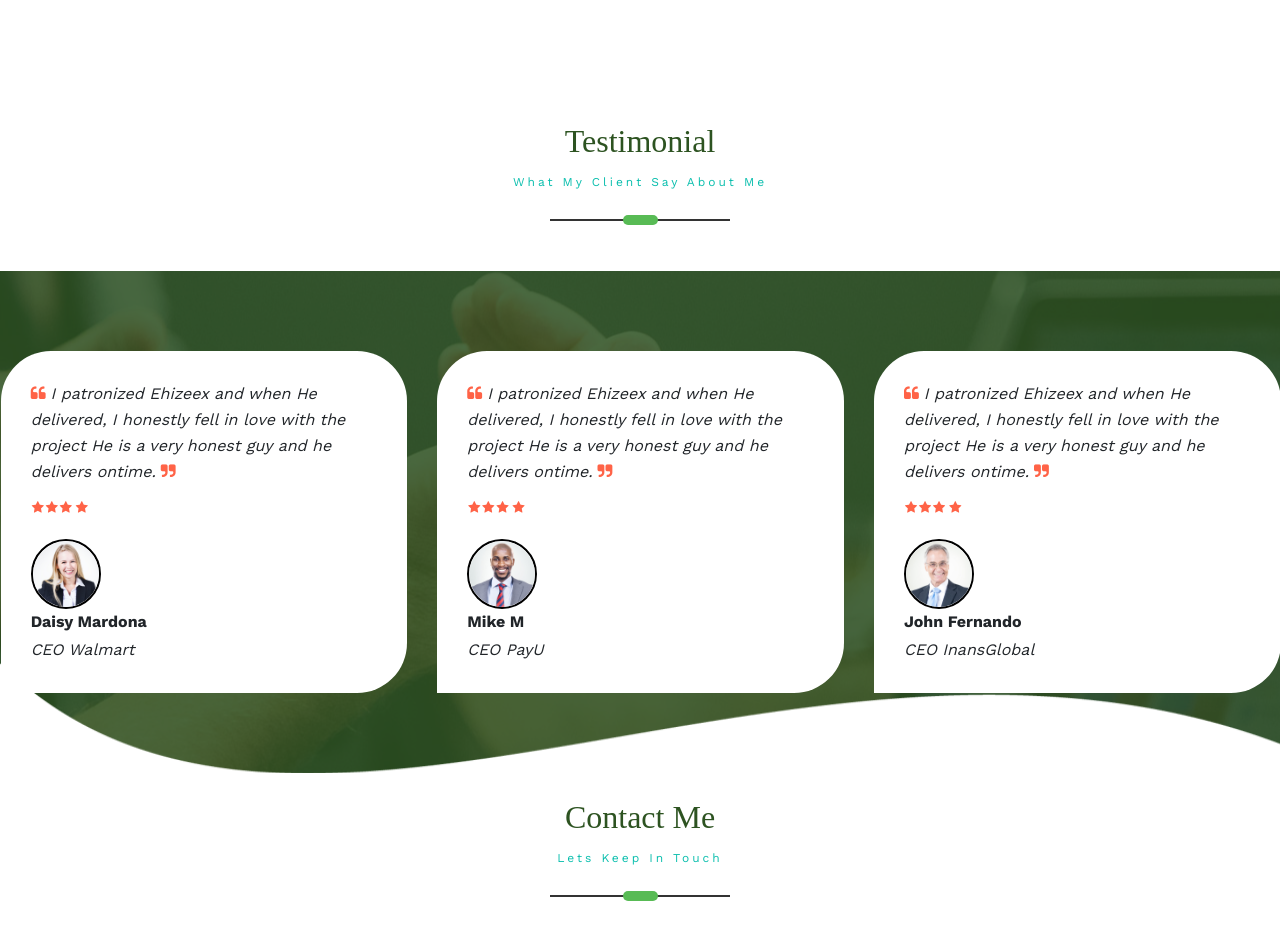
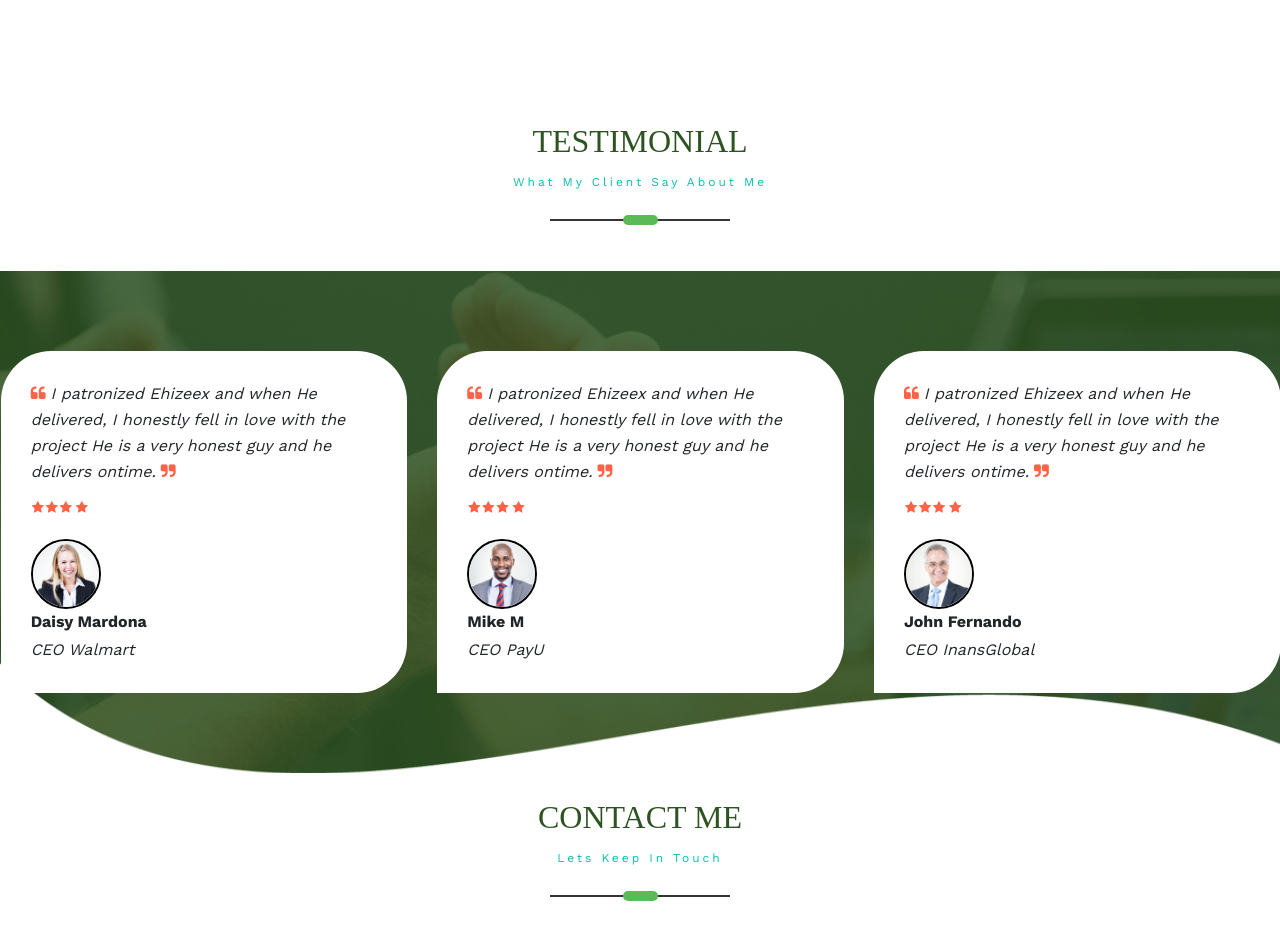
Before and after one commit to souravshaw2020/PersonalPortfolio, a React (Create React App) app: page / in a window 1280 px wide. Shown: the part 2200-3145 px from the top of the page. Built offline with nearby package versions, Linux system fonts and the light colour scheme.

Commit message:
updated Title to UpperCase - Testimonial and Contact Me file

```diff
--- a/src/components/ContactMe/ContactMe.jsx
+++ b/src/components/ContactMe/ContactMe.jsx
@@ -40,7 +40,7 @@
                 props.id || ''
         }>
             <ScreenHeading subHeading={"Lets Keep In Touch"}
-                title={"Contact Me"}/>
+                title={"CONTACT ME"}/>
             <div className='central-form'>
                 <div className='col'>
                     <h2 className='title'>
--- a/src/components/Testimonial/Testimonial.jsx
+++ b/src/components/Testimonial/Testimonial.jsx
@@ -41,7 +41,7 @@
 
     return (
         <div>
-            <ScreenHeading title={"Testimonial"}
+            <ScreenHeading title={"TESTIMONIAL"}
                 subHeading={"What My Client Say About Me"}/>
             <section className='testimonial-section'
                 id={
```
